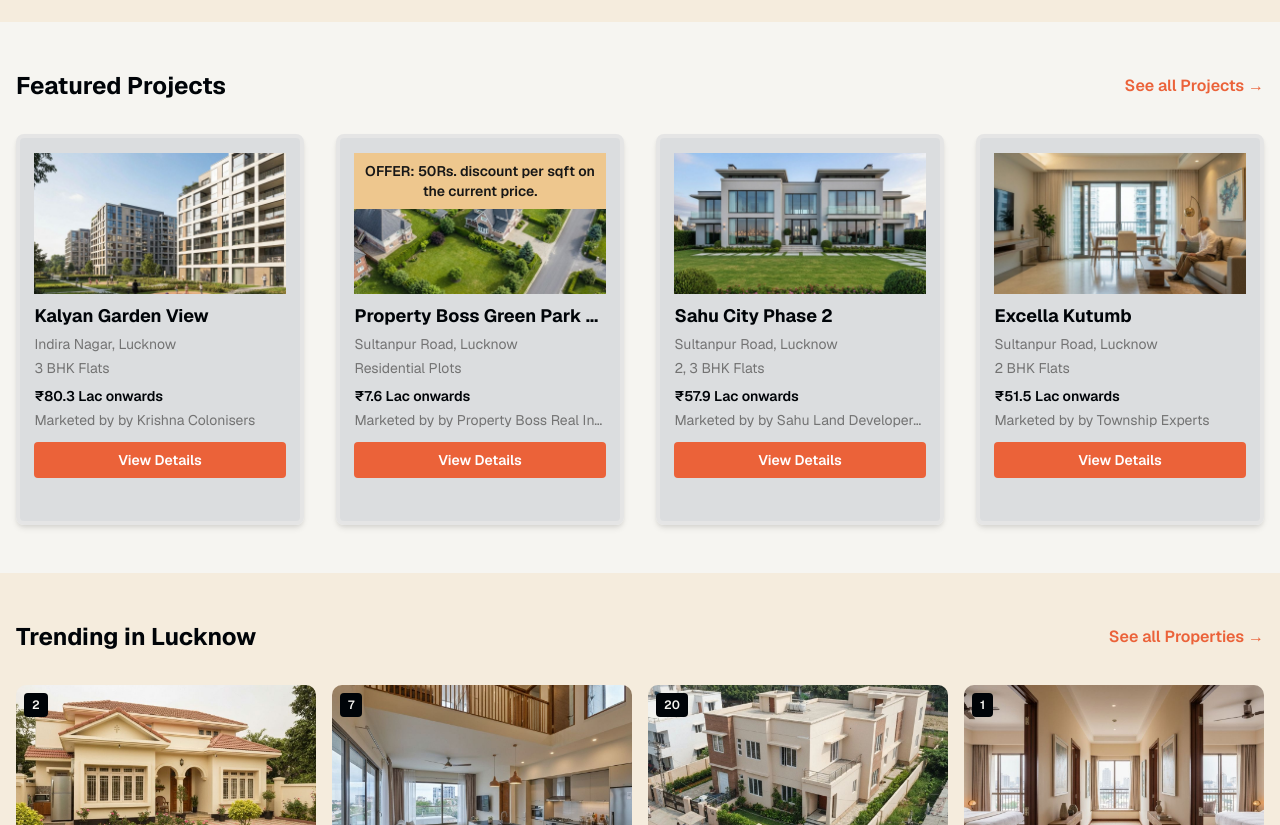
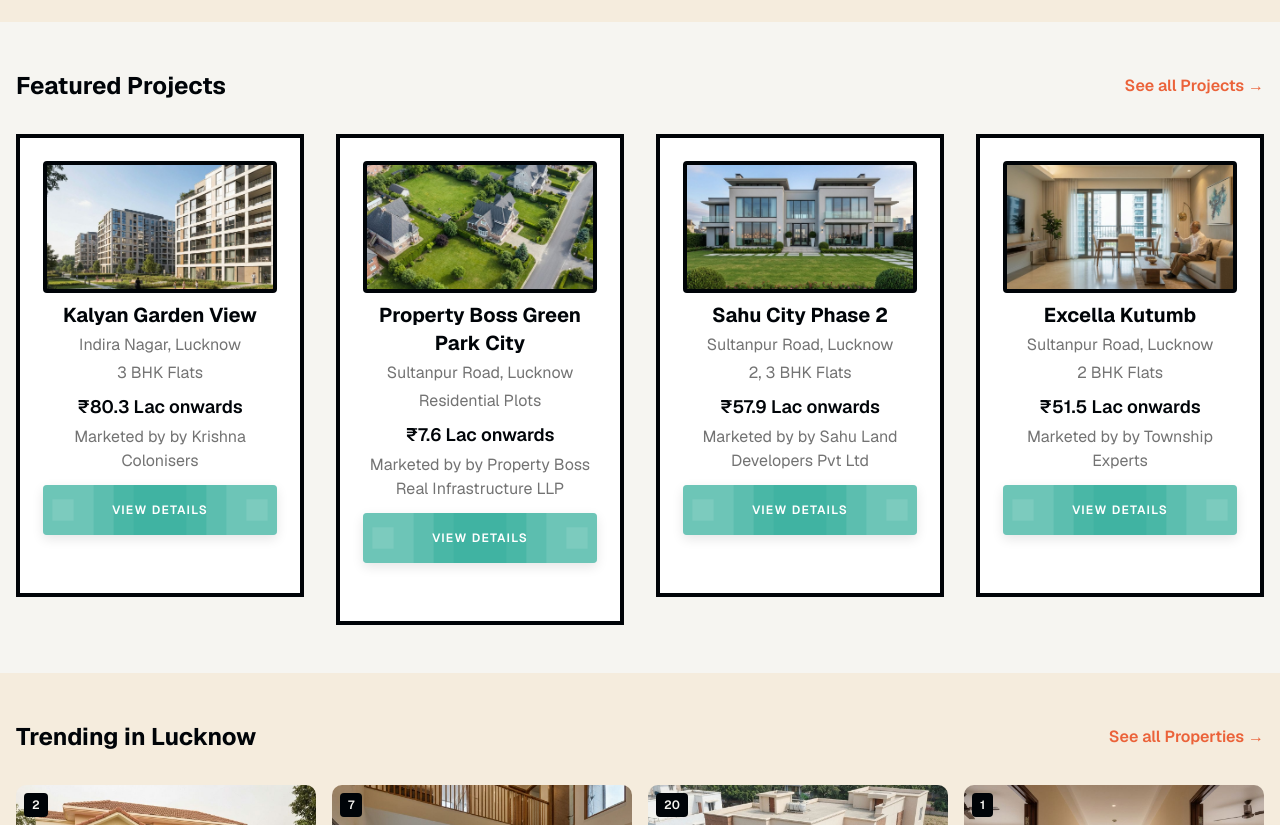
Before and after one commit to SatvikOfficial/property-ganj, a Next.js app: page / in a window 1280 px wide. Shown: the part 740-1565 px from the top of the page. Built offline with nearby package versions, Linux system fonts and the light colour scheme.

Commit message:
Added Featured section with better css

```diff
--- a/app/page.tsx
+++ b/app/page.tsx
@@ -84,7 +84,6 @@ export default function HomePage() {
       price: "₹7.6 Lac onwards",
       builder: "by Property Boss Real Infrastructure LLP",
       image: "/residential-plots.jpg",
-      badge: "OFFER: 50Rs. discount per sqft on the current price.",
     },
     {
       id: 3,
--- a/components/FeaturedStackCard.tsx
+++ b/components/FeaturedStackCard.tsx
@@ -21,31 +21,40 @@ interface FeaturedStackCardProps {
 const Card: React.FC<FeaturedStackCardProps> = ({ project }) => {
   return (
     <StyledWrapper>
-      <div className="stack">
-        <div className="card">
-          <div className="relative aspect-video overflow-hidden">
-            <img
-              src={project.image || "/placeholder.svg"}
-              alt={project.name}
-              className="w-full h-full object-cover"
-            />
+      <div>
+        <p className="browser-warning">
+          If this looks wonky to you it's because this browser doesn't support the CSS
+          property 'aspect-ratio'.
+        </p>
+        <div className="stack">
+          <div className="card">
+            {/* Position the badge above the image */}
             {project.badge && (
-              <div className="absolute top-0 left-0 right-0 bg-accent text-accent-foreground text-center py-2 font-semibold text-xs sm:text-sm">
+              <div className="offer-badge mb-2 w-max mx-auto bg-accent text-accent-foreground text-center py-1 px-2 font-semibold text-[10px] max-w-[80%]">
                 {project.badge}
               </div>
             )}
-          </div>
-          <div className="pt-2">
-            <h3 className="font-bold text-foreground text-base sm:text-lg mb-1 truncate">{project.name}</h3>
-            <p className="text-xs sm:text-sm text-muted-foreground mb-1 truncate">{project.location}</p>
-            <p className="text-xs sm:text-sm text-muted-foreground mb-2 truncate">{project.type}</p>
-            <p className="font-semibold text-foreground text-sm mb-1">{project.price}</p>
-            <p className="text-xs sm:text-sm text-muted-foreground mb-3 truncate">Marketed by {project.builder}</p>
-            <Link href={`/property/${project.id}`}>
-              <button className="w-full bg-primary text-primary-foreground py-2 font-semibold hover:bg-primary/90 transition-colors rounded text-xs sm:text-sm">
-                View Details
-              </button>
-            </Link>
+
+            {/* Main image area */}
+            <div className="image-section">
+              <img
+                src={project.image || "/placeholder.svg"}
+                alt={project.name}
+                className="w-full h-full object-cover"
+              />
+            </div>
+
+            {/* Content */}
+            <div className="content-section pt-2 text-center">
+              <h3 className="font-bold text-foreground text-lg sm:text-xl mb-1">{project.name}</h3>
+              <p className="text-sm sm:text-base text-muted-foreground mb-1">{project.location}</p>
+              <p className="text-sm sm:text-base text-muted-foreground mb-2">{project.type}</p>
+              <p className="font-semibold text-foreground text-base sm:text-lg mb-1">{project.price}</p>
+              <p className="text-sm sm:text-base text-muted-foreground mb-3">Marketed by {project.builder}</p>
+              <Link href={`/property/${project.id}`}>
+                <CustomViewDetailsButton />
+              </Link>
+            </div>
           </div>
         </div>
       </div>
@@ -54,6 +63,11 @@ const Card: React.FC<FeaturedStackCardProps> = ({ project }) => {
 }
 
 const StyledWrapper = styled.div`
+  img {
+    display: block;
+    max-width: 100%;
+  }
+
   .stack {
 
     transition: 0.25s ease;
@@ -75,20 +89,14 @@ const StyledWrapper = styled.div`
     position: relative;
     transition: 0.15s ease;
     cursor: pointer;
-    padding: 5% 5% 15% 5%;
-    border-radius: 0.5rem;
-    overflow: visible; /* Allow the frame to be visible */
-    box-shadow: 0 4px 6px -1px rgba(0, 0, 0, 0.1), 0 2px 4px -1px rgba(0, 0, 0, 0.06);
-    border-color: var(--border);
-    background-color: rgba(214, 218, 220, 0.85); /* Apply the blue shade you specified */
-
+    padding: 8% 8% 20% 8%;
     &:before,
     &:after {
       content: "";
       display: block;
       position: absolute;
       height: 100%;
-      width: 105%;
+      width: 100%;
       border: 4px solid;
       background-color: #fff;
       transform-origin: center center;
@@ -96,10 +104,6 @@ const StyledWrapper = styled.div`
       transition: 0.15s ease;
       top: 0;
       left: 0;
-      border-radius: 0.5rem;
-      box-shadow: 0 4px 6px -1px rgba(0, 0, 0, 0.1), 0 2px 4px -1px rgba(0, 0, 0, 0.06);
-      border-color: var(--border);
-      background-color: var(--card);
     }
 
     &:before {
@@ -107,16 +111,24 @@ const StyledWrapper = styled.div`
     }
 
     &:after {
-      transform: translatey(2\%) rotate(6deg);
+      transform: translatey(2%) rotate(6deg);
     }
   }
 
-  .image {
-    width: 100%;
+  .image-section {
+    position: relative;
+    aspect-ratio: 16/9;
+    overflow: hidden;
     border: 4px solid;
-    background-color: #eee;
-    aspect-ratio: 1 / 1;
+    border-radius: 0.25rem;
+  }
+
+  .content-section {
     position: relative;
+  }
+
+  .offer-badge {
+    z-index: 10; /* Make sure it appears above other elements */
   }
 
   .browser-warning {
```
